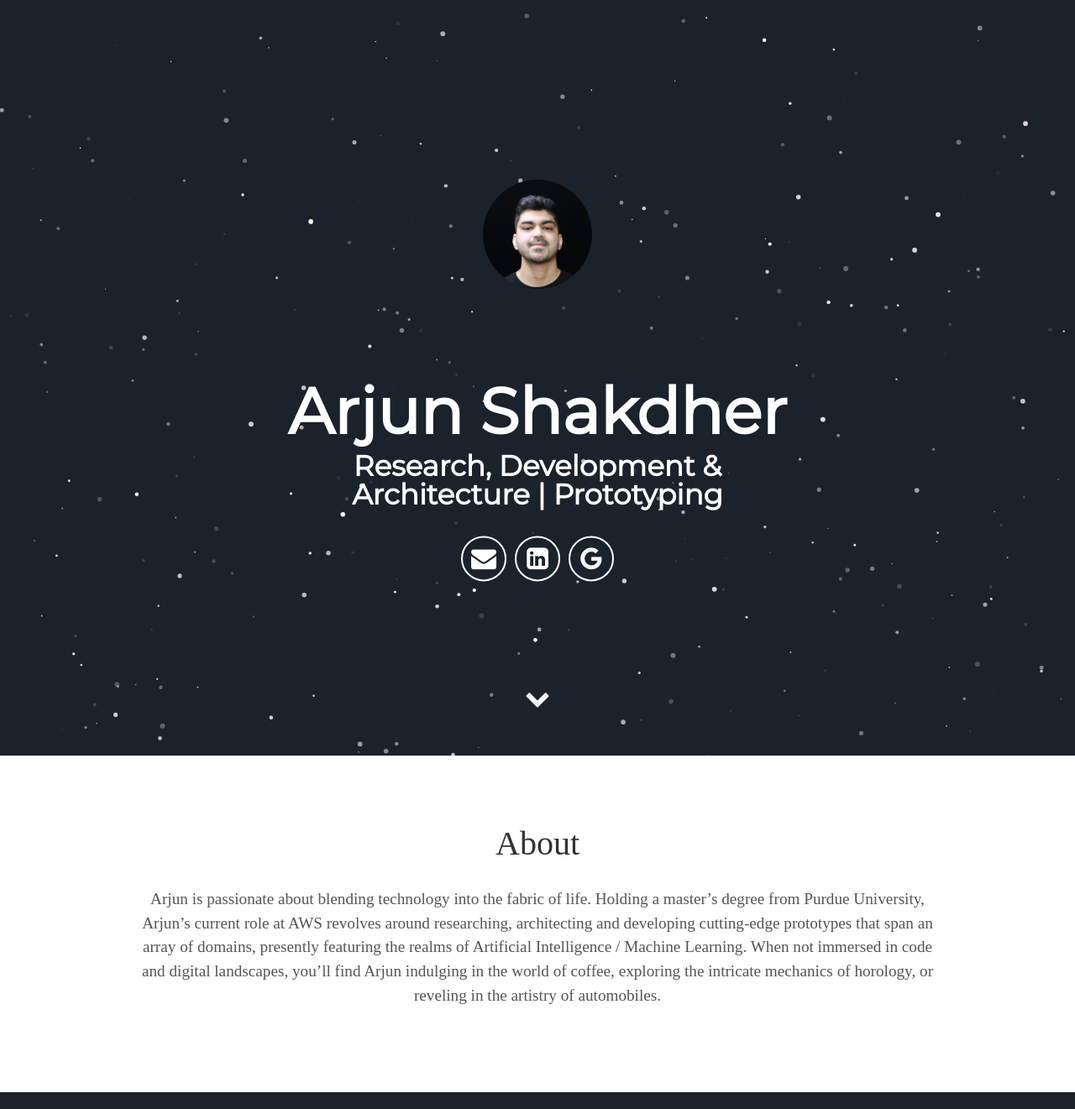
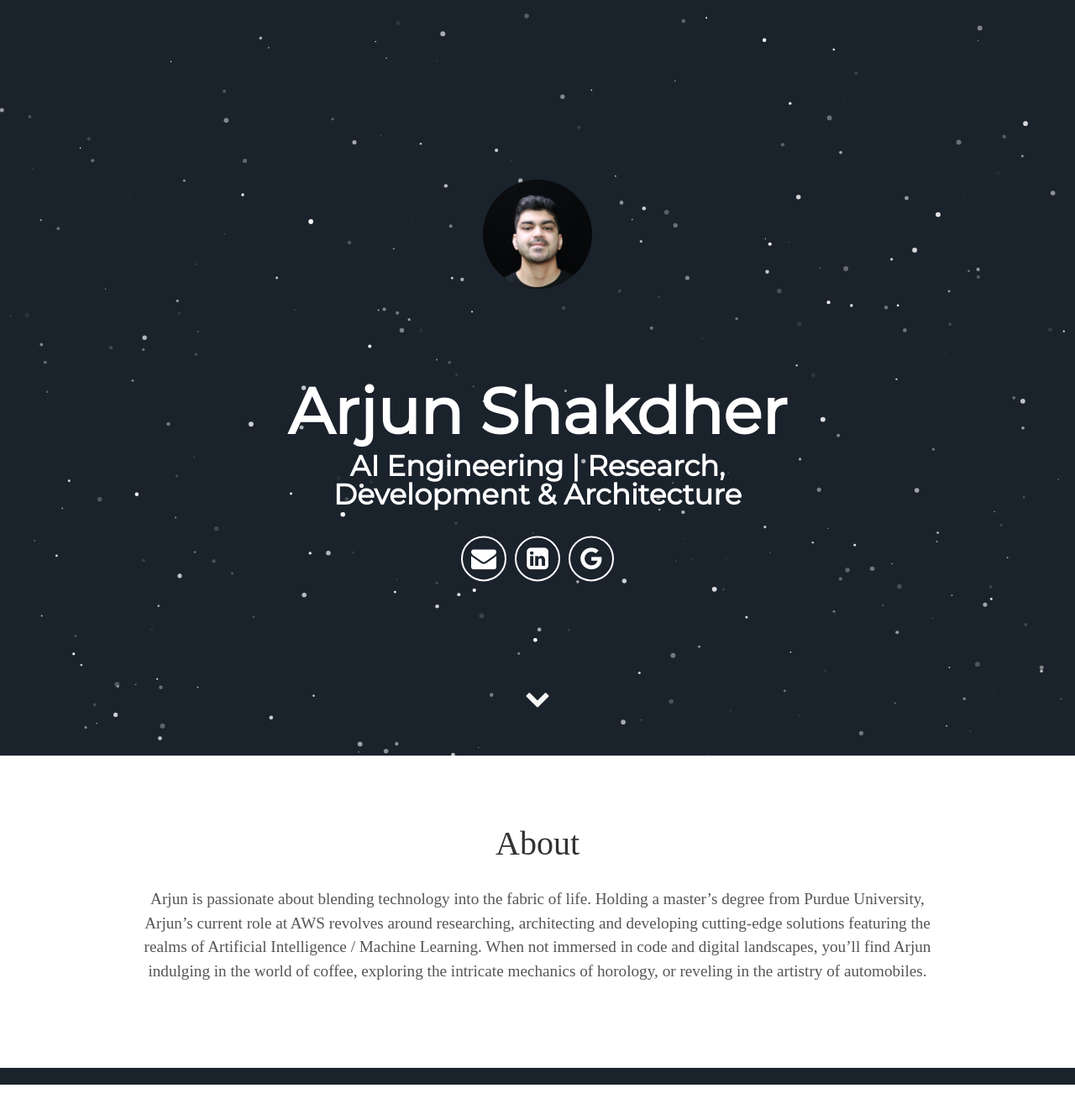
Before and after one commit to arjunshakdher/arjunshakdher.github.io, a Jekyll site: the page built from index.html, in a window 1280 px wide. Shown: the whole page at 84% size. Built offline with Jekyll 4.4.1, drawn with Linux system fonts in a browser that asks for light colours; some web fonts are replaced; after the commit the page ends 1292 px from its top, so only the background shows below that.

Commit message:
Update _config.yml
Update to AI engineering

```diff
--- a/_config.yml
+++ b/_config.yml
@@ -6,8 +6,8 @@ description: Minimal Resume
 
 # User settings
 username: Arjun Shakdher
-user_description: Arjun is passionate about blending technology into the fabric of life. Holding a master’s degree from Purdue University, Arjun’s current role at AWS revolves around researching, architecting and developing cutting-edge prototypes that span an array of domains, presently featuring the realms of Artificial Intelligence / Machine Learning. When not immersed in code and digital landscapes, you’ll find Arjun indulging in the world of coffee, exploring the intricate mechanics of horology, or reveling in the artistry of automobiles.
-user_title: Research, Development & Architecture | Prototyping
+user_description: Arjun is passionate about blending technology into the fabric of life. Holding a master’s degree from Purdue University, Arjun’s current role at AWS revolves around researching, architecting and developing cutting-edge solutions featuring the realms of Artificial Intelligence / Machine Learning. When not immersed in code and digital landscapes, you’ll find Arjun indulging in the world of coffee, exploring the intricate mechanics of horology, or reveling in the artistry of automobiles.
+user_title: AI Engineering | Research, Development & Architecture
 email: arjunshakdher@gmail.com
 # twitter_username: lorem_ipsum
 # instagram_username: arjunshakdher
```
